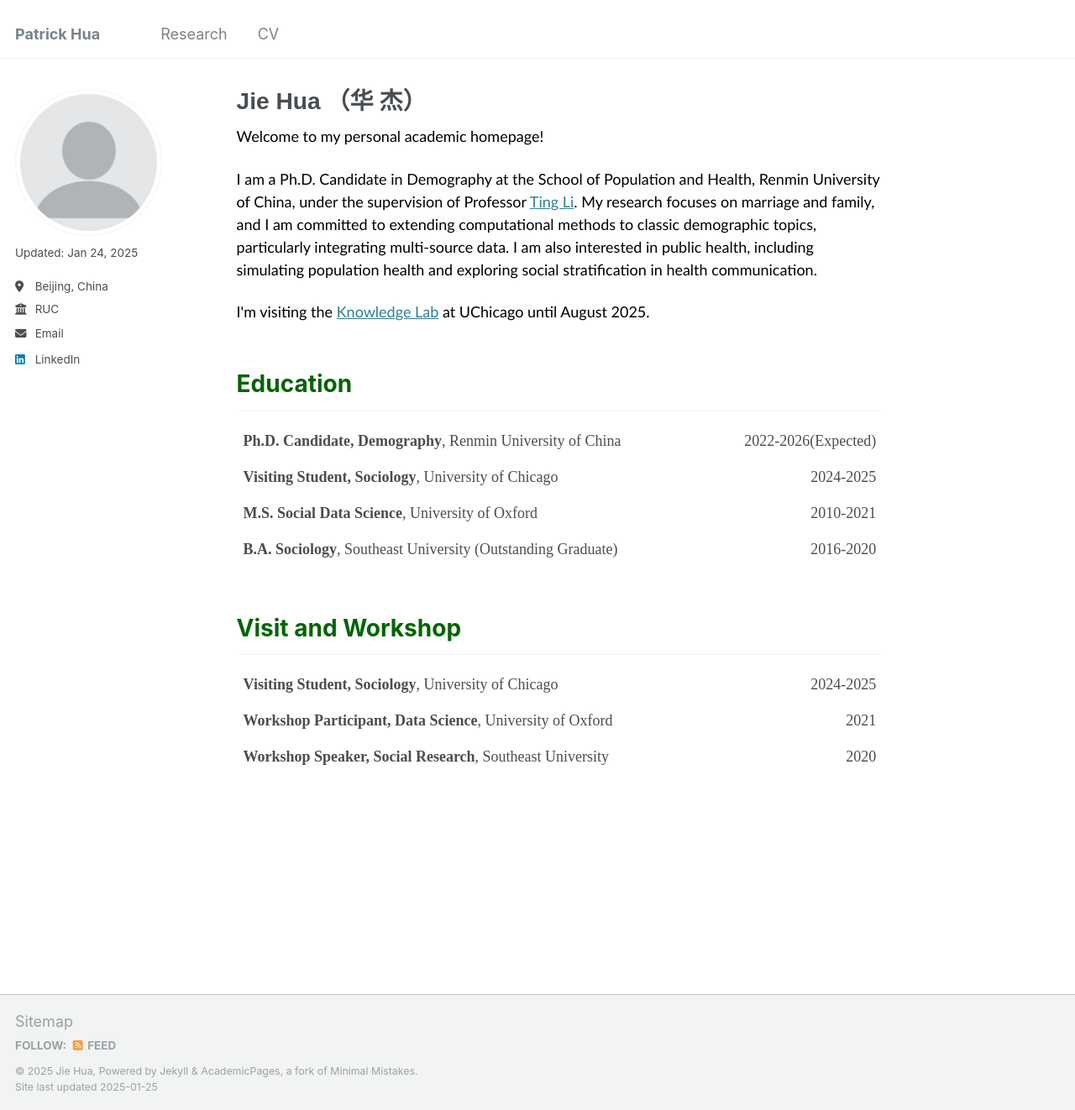
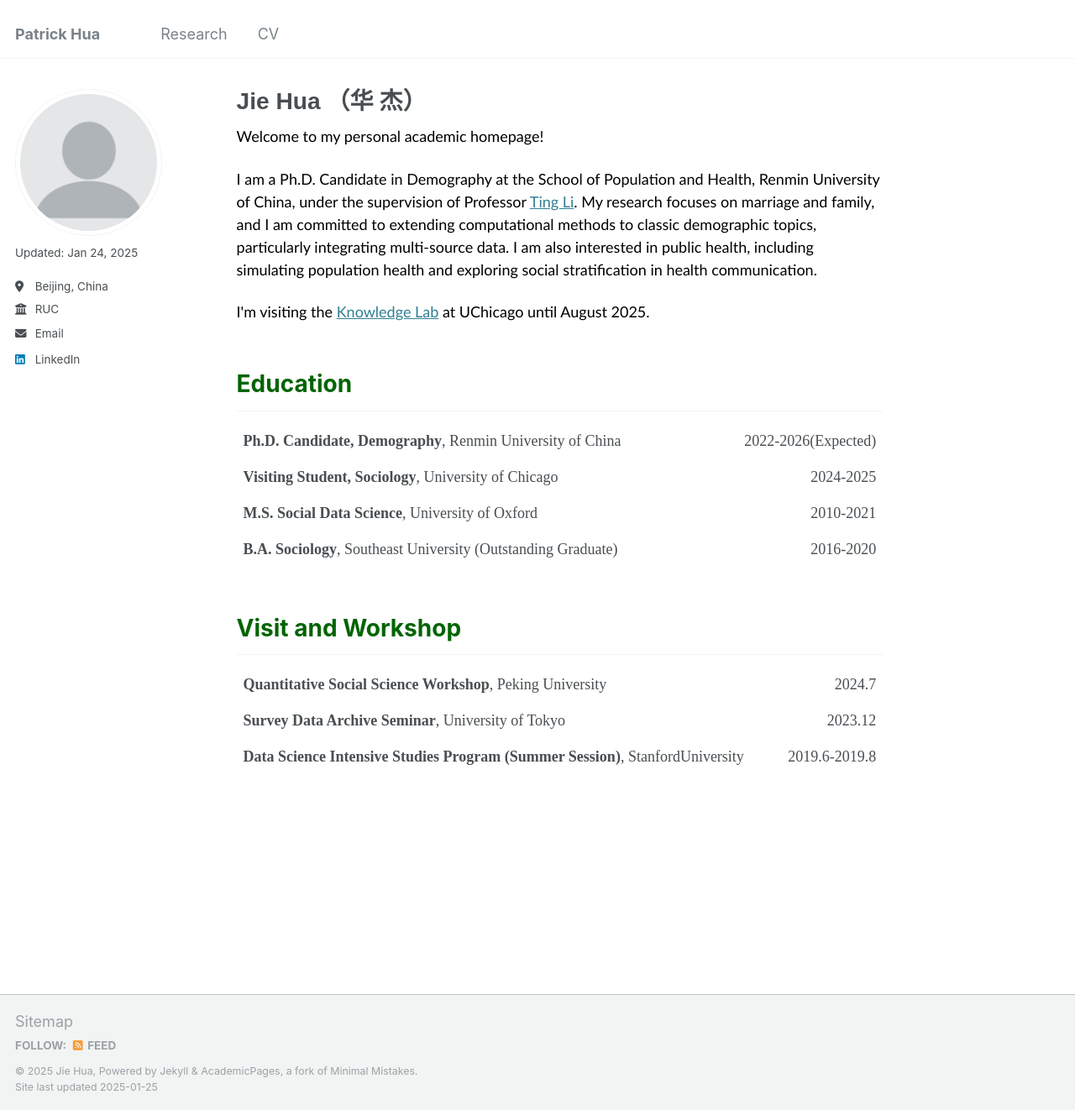
Before and after one commit to jiehua-css/jiehua-css.github.io, a Jekyll site: the page built from _pages/about.md, in a window 1280 px wide and 1322 px high. Shown: the whole window at 84% size. Built offline with Jekyll 4.4.1, drawn with Linux system fonts in a browser that asks for light colours.

Commit message:
Update about.md

```diff
--- a/_pages/about.md
+++ b/_pages/about.md
@@ -102,15 +102,15 @@ I'm visiting the  <a href="https://knowledgelab.org/">Knowledge Lab</a> at UChic
 <h2 class="visit-title">Visit and Workshop</h2>
 <table class="visit-workshop-table">
   <tr>
-    <td><span class="role">Visiting Student, Sociology</span>, University of Chicago</td>
-    <td>2024-2025</td>
+    <td><span class="role">Quantitative Social Science Workshop</span>, Peking University</td>
+    <td>2024.7</td>
   </tr>
   <tr>
-    <td><span class="role">Workshop Participant, Data Science</span>, University of Oxford</td>
-    <td>2021</td>
+    <td><span class="role">Survey Data Archive Seminar</span>, University of Tokyo</td>
+    <td>2023.12</td>
   </tr>
   <tr>
-    <td><span class="role">Workshop Speaker, Social Research</span>, Southeast University</td>
-    <td>2020</td>
+    <td><span class="role">Data Science Intensive Studies Program (Summer Session)</span>, StanfordUniversity</td>
+    <td>2019.6-2019.8</td>
   </tr>
 </table>
```
